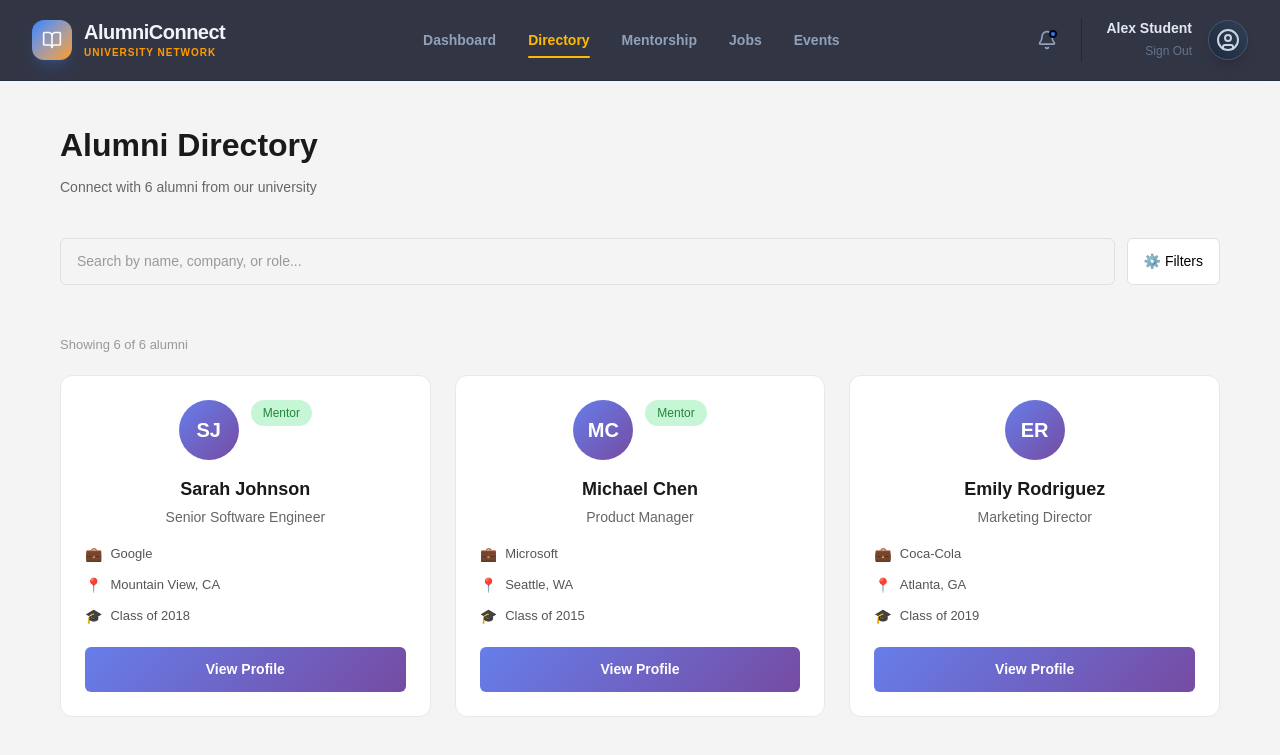
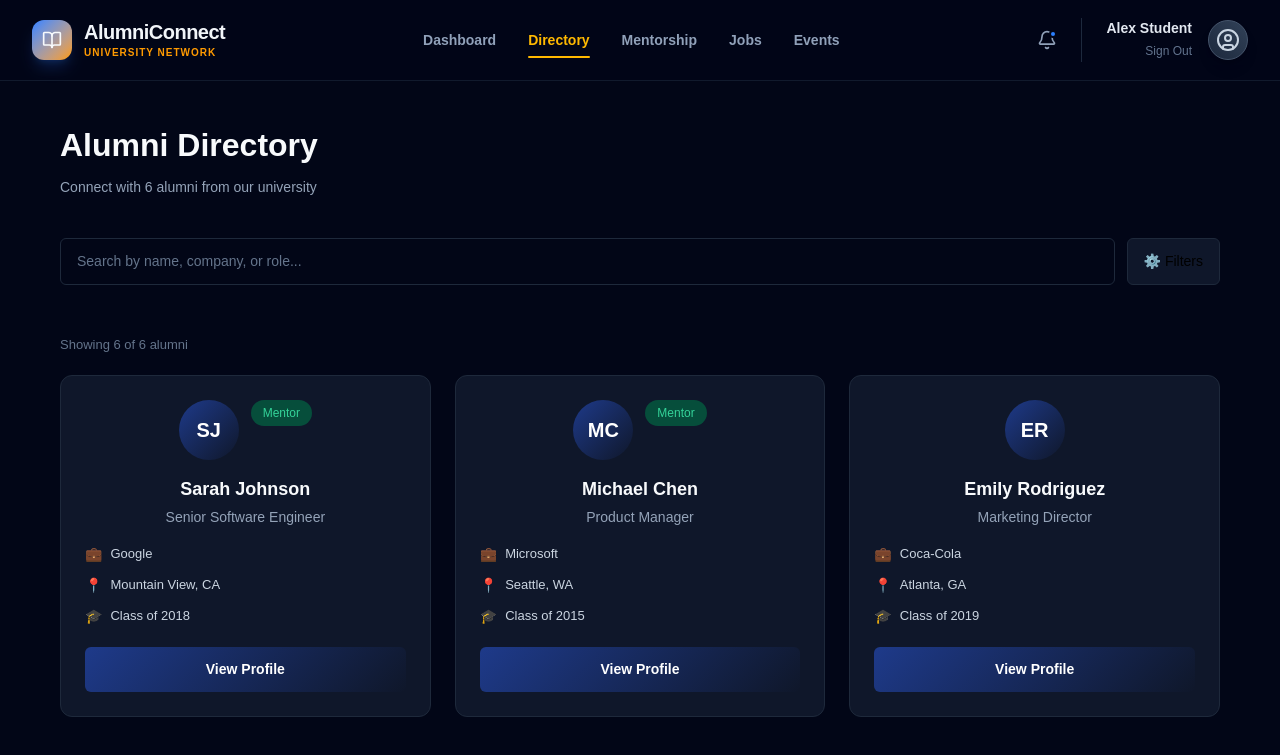
Before and after one commit to moonstruck2003/AlumniConnectDBMS, a React app in the folder frontend/: page /alumnidirectory in a window 1280 px wide. Shown: the top 755 px of the page. Built offline with nearby package versions, Linux system fonts and the light colour scheme; the HTML template or start-up script is replaced by a standard one.

Commit message:
style: apply global lavish dark theme across all components

```diff
--- a/frontend/src/App.css
+++ b/frontend/src/App.css
@@ -1,6 +1,6 @@
 .app-container {
-  background-color: #fafafa;
-  min-height: 100vh;
+  background-color: #020617; /* slate-950 */
+min-height: 100vh;
   font-family: sans-serif;
 }
 .dashboard-content {
@@ -39,29 +39,29 @@
   }
 }
 .activity-panel, .actions-panel {
-  background: white;
-  padding: 1.5rem;
+  background-color: #0f172a; /* slate-900 */
+padding: 1.5rem;
   border-radius: 12px;
-  border: 1px solid #f3f4f6;
+  border: 1px solid #1e293b; /* slate-800 */
 }
 .action-item {
   display: flex;
   justify-content: space-between;
   padding: 1rem;
-  border: 1px solid #f3f4f6;
-  border-radius: 8px;
+  border: 1px solid #1e293b; /* slate-800 */
+border-radius: 8px;
   margin-bottom: 0.8rem;
   cursor: pointer;
   font-size: 0.9rem;
   font-weight: 500;
 }
 .empty-state {
-  color: #9ca3af;
-  padding: 2rem 0;
+  color: #64748b; /* slate-500 */
+padding: 2rem 0;
   text-align: center;
 }
 h4 {
   margin-top: 0;
   margin-bottom: 1.2rem;
-  color: #111827;
+  color: #f8fafc; /* slate-50 */
 }
--- a/frontend/src/components/FilterModal.css
+++ b/frontend/src/components/FilterModal.css
@@ -12,8 +12,8 @@
 }
 
 .filter-modal {
-    background: white;
-    border-radius: 12px;
+    background-color: #0f172a; /* slate-900 */
+border-radius: 12px;
     width: 90%;
     max-width: 400px;
     box-shadow: 0 10px 40px rgba(0, 0, 0, 0.2);
@@ -30,7 +30,7 @@
 .modal-header h2 {
     font-size: 18px;
     margin: 0;
-    color: #1a1a1a;
+    color: #f8fafc; /* slate-50 */
 }
 
 .close-btn {
@@ -38,7 +38,7 @@
     border: none;
     font-size: 24px;
     cursor: pointer;
-    color: #999;
+    color: #64748b; /* slate-500 */
 }
 
 .modal-content {
@@ -53,18 +53,18 @@
     display: block;
     font-size: 14px;
     font-weight: 600;
-    color: #1a1a1a;
-    margin-bottom: 8px;
+    color: #f8fafc; /* slate-50 */
+margin-bottom: 8px;
 }
 
 .filter-select {
     width: 100%;
     padding: 10px 12px;
-    border: 1px solid #e0e0e0;
-    border-radius: 6px;
+    border: 1px solid #1e293b; /* slate-800 */
+border-radius: 6px;
     font-size: 14px;
-    background-color: white;
-    cursor: pointer;
+    background-color: #0f172a; /* slate-900 */
+cursor: pointer;
 }
 
 .filter-select:focus {
@@ -105,17 +105,17 @@
 }
 
 .btn-cancel {
-    background-color: #f0f0f0;
-    color: #1a1a1a;
+    background-color: #1e293b;
+    color: #f8fafc; /* slate-50 */
 }
 
 .btn-cancel:hover {
-    background-color: #e0e0e0;
+    background-color: #1e293b;
 }
 
 .btn-apply {
-    background: linear-gradient(135deg, #667eea 0%, #764ba2 100%);
-    color: white;
+    background: linear-gradient(135deg, #1e3a8a 0%, #0f172a 100%);
+    color: #ffffff;
 }
 
 .btn-apply:hover {
--- a/frontend/src/components/StatCard.css
+++ b/frontend/src/components/StatCard.css
@@ -1,8 +1,8 @@
 .card {
-  background: white;
-  padding: 1.5rem;
+  background-color: #0f172a; /* slate-900 */
+padding: 1.5rem;
   border-radius: 12px;
-  border: 1px solid #f3f4f6;
+  border: 1px solid #1e293b; /* slate-800 */
 }
 .card-header {
     display: flex;
@@ -24,8 +24,8 @@
 .card-body h3 {
     font-size: 1.5rem;
     font-weight: 800;
-    color: #111827;
-    margin: 0;
+    color: #f8fafc; /* slate-50 */
+margin: 0;
 }
 .card-body p {
     font-size: 0.8rem;
--- a/frontend/src/components/welcome.css
+++ b/frontend/src/components/welcome.css
@@ -2,8 +2,8 @@
   background: linear-gradient(90deg, #6366f1 0%, #a855f7 50%, #ec4899 100%);
   padding: 3.5rem;
   border-radius: 16px;
-  color: white;
-  margin-bottom: 2rem;
+  color: #ffffff;
+margin-bottom: 2rem;
   text-align: left;
 }
 
--- a/frontend/src/pages/AlumniCard.css
+++ b/frontend/src/pages/AlumniCard.css
@@ -1,7 +1,7 @@
 .alumni-card {
-    background: white;
-    border: 1px solid #e8e8e8;
-    border-radius: 12px;
+    background-color: #0f172a; /* slate-900 */
+border: 1px solid #1e293b; /* slate-800 */
+border-radius: 12px;
     padding: 24px;
     text-align: center;
     transition: box-shadow 0.3s ease;
@@ -24,9 +24,9 @@
     width: 60px;
     height: 60px;
     border-radius: 50%;
-    background: linear-gradient(135deg, #667eea 0%, #764ba2 100%);
-    color: white;
-    display: flex;
+    background: linear-gradient(135deg, #1e3a8a 0%, #0f172a 100%);
+    color: #ffffff;
+display: flex;
     align-items: center;
     justify-content: center;
     font-size: 20px;
@@ -34,8 +34,8 @@
 }
 
 .mentor-badge {
-    background-color: #c6f6d5;
-    color: #22863a;
+    background-color: #064e3b;
+    color: #34d399;
     padding: 4px 12px;
     border-radius: 20px;
     font-size: 12px;
@@ -46,13 +46,13 @@
     font-size: 18px;
     font-weight: 600;
     margin: 12px 0 4px;
-    color: #1a1a1a;
+    color: #f8fafc; /* slate-50 */
 }
 
 .alumni-title {
     font-size: 14px;
-    color: #666;
-    margin-bottom: 16px;
+    color: #94a3b8; /* slate-400 */
+margin-bottom: 16px;
 }
 
 .alumni-info {
@@ -68,7 +68,7 @@
     align-items: center;
     gap: 8px;
     font-size: 13px;
-    color: #555;
+    color: #cbd5e1; /* slate-300 */
 }
 
 .info-item .icon {
@@ -78,9 +78,9 @@
 .view-profile-btn {
     width: 100%;
     padding: 12px;
-    background: linear-gradient(135deg, #667eea 0%, #764ba2 100%);
-    color: white;
-    border: none;
+    background: linear-gradient(135deg, #1e3a8a 0%, #0f172a 100%);
+    color: #ffffff;
+border: none;
     border-radius: 6px;
     font-size: 14px;
     font-weight: 600;
--- a/frontend/src/pages/AlumniDirectory.css
+++ b/frontend/src/pages/AlumniDirectory.css
@@ -2,14 +2,14 @@ body {
     font-family: Arial, sans-serif;
     margin: 0;
     padding: 0;
-    background-color: #f4f4f4;
+    background-color: #020617; /* slate-950 */
 }
 
 .alumni-directory {
     max-width: 1200px;
     margin: 20px auto;
     padding: 20px;
-    background: white;
+    background-color: #0f172a; /* slate-900 */
 border-radius: 8px;
     box-shadow: 0 2px 10px rgba(0, 0, 0, 0.1);
 }
@@ -19,11 +19,11 @@ body {
 }
 
 .alumni-card {
-    border: 1px solid #ddd;
+    border: 1px solid #1e293b; /* slate-800 */
 border-radius: 5px;
     padding: 15px;
     margin-bottom: 15px;
-    background-color: #fff;
+    background-color: #0f172a; /* slate-900 */
 transition: transform 0.2s;
 }
 
@@ -38,7 +38,7 @@ body {
 
 .alumni-details {
     font-size: 1em;
-    color: #555;
+    color: #cbd5e1; /* slate-300 */
 }
 
 .alumni-directory-container {
@@ -55,12 +55,12 @@ body {
     font-size: 32px;
     font-weight: 600;
     margin-bottom: 8px;
-    color: #1a1a1a;
+    color: #f8fafc; /* slate-50 */
 }
 
 .alumni-directory-header p {
     font-size: 14px;
-    color: #666;
+    color: #94a3b8; /* slate-400 */
 }
 
 .alumni-directory-filters {
@@ -78,10 +78,10 @@ body {
 
 .industry-dropdown {
     padding: 10px 15px;
-    border: 1px solid #e0e0e0;
+    border: 1px solid #1e293b; /* slate-800 */
 border-radius: 6px;
     font-size: 14px;
-    background-color: white;
+    background-color: #0f172a; /* slate-900 */
 cursor: pointer;
 }
 
@@ -99,7 +99,7 @@ body {
 
 .alumni-count {
     font-size: 13px;
-    color: #999;
+    color: #64748b; /* slate-500 */
 margin-bottom: 20px;
 }
 
@@ -128,8 +128,8 @@ body {
 }
 
 .alumni-card {
-    background: white;
-    border: 1px solid #e8e8e8;
+    background-color: #0f172a; /* slate-900 */
+border: 1px solid #1e293b; /* slate-800 */
 border-radius: 12px;
     padding: 24px;
     text-align: center;
@@ -153,8 +153,8 @@ body {
     width: 60px;
     height: 60px;
     border-radius: 50%;
-    background: linear-gradient(135deg, #667eea 0%, #764ba2 100%);
-    color: white;
+    background: linear-gradient(135deg, #1e3a8a 0%, #0f172a 100%);
+    color: #ffffff;
 display: flex;
     align-items: center;
     justify-content: center;
@@ -163,8 +163,8 @@ body {
 }
 
 .mentor-badge {
-    background-color: #c6f6d5;
-    color: #22863a;
+    background-color: #064e3b;
+    color: #34d399;
     padding: 4px 12px;
     border-radius: 20px;
     font-size: 12px;
@@ -175,12 +175,12 @@ body {
     font-size: 18px;
     font-weight: 600;
     margin: 12px 0 4px;
-    color: #1a1a1a;
+    color: #f8fafc; /* slate-50 */
 }
 
 .alumni-title {
     font-size: 14px;
-    color: #666;
+    color: #94a3b8; /* slate-400 */
 margin-bottom: 16px;
 }
 
@@ -197,7 +197,7 @@ body {
     align-items: center;
     gap: 8px;
     font-size: 13px;
-    color: #555;
+    color: #cbd5e1; /* slate-300 */
 }
 
 .info-item .icon {
@@ -207,8 +207,8 @@ body {
 .view-profile-btn {
     width: 100%;
     padding: 12px;
-    background: linear-gradient(135deg, #667eea 0%, #764ba2 100%);
-    color: white;
+    background: linear-gradient(135deg, #1e3a8a 0%, #0f172a 100%);
+    color: #ffffff;
 border: none;
     border-radius: 6px;
     font-size: 14px;
@@ -231,14 +231,14 @@ body {
 .search-input {
     flex: 1;
     padding: 12px 16px;
-    border: 1px solid #e0e0e0;
+    border: 1px solid #1e293b; /* slate-800 */
 border-radius: 6px;
     font-size: 14px;
     outline: none;
 }
 
 .search-input::placeholder {
-    color: #999;
+    color: #64748b; /* slate-500 */
 }
 
 .search-input:focus {
@@ -247,8 +247,8 @@ body {
 
 .filters-btn {
     padding: 12px 16px;
-    background-color: white;
-    border: 1px solid #e0e0e0;
+    background-color: #0f172a; /* slate-900 */
+border: 1px solid #1e293b; /* slate-800 */
 border-radius: 6px;
     cursor: pointer;
     font-size: 14px;
@@ -256,5 +256,5 @@ body {
 }
 
 .filters-btn:hover {
-    background-color: #f5f5f5;
+    background-color: #1e293b; /* slate-800 */
 }
--- a/frontend/src/pages/Mentorship.css
+++ b/frontend/src/pages/Mentorship.css
@@ -12,12 +12,12 @@
     font-size: 32px;
     font-weight: 600;
     margin-bottom: 8px;
-    color: #1a1a1a;
+    color: #f8fafc; /* slate-50 */
 }
 
 .mentorship-header p {
     font-size: 14px;
-    color: #666;
+    color: #94a3b8; /* slate-400 */
 }
 
 .mentorship-stats {
@@ -32,16 +32,16 @@
     align-items: center;
     gap: 16px;
     padding: 20px;
-    background: linear-gradient(135deg, #f5f0ff 0%, #f0f4ff 100%);
+    background: linear-gradient(135deg, #3b0764 0%, #0f172a 100%);
     border-radius: 12px;
 }
 
 .stat-card:nth-child(2) {
-    background: linear-gradient(135deg, #f0fff4 0%, #e0f7f1 100%);
+    background: linear-gradient(135deg, #064e3b 0%, #0f172a 100%);
 }
 
 .stat-card:nth-child(3) {
-    background: linear-gradient(135deg, #fff9e6 0%, #ffe8cc 100%);
+    background: linear-gradient(135deg, #78350f 0%, #0f172a 100%);
 }
 
 .stat-icon {
@@ -56,19 +56,19 @@
 .stat-value {
     font-size: 24px;
     font-weight: 600;
-    color: #1a1a1a;
+    color: #f8fafc; /* slate-50 */
 }
 
 .stat-label {
     font-size: 12px;
-    color: #666;
+    color: #94a3b8; /* slate-400 */
 }
 
 .mentorship-tabs {
     display: flex;
     gap: 0;
     margin-bottom: 30px;
-    border-bottom: 1px solid #e0e0e0;
+    border-bottom: 1px solid #1e293b;
 }
 
 .tab {
@@ -78,13 +78,13 @@
     border-bottom: 3px solid transparent;
     font-size: 14px;
     font-weight: 500;
-    color: #666;
-    cursor: pointer;
+    color: #94a3b8; /* slate-400 */
+cursor: pointer;
     transition: all 0.3s ease;
 }
 
 .tab:hover {
-    color: #1a1a1a;
+    color: #f8fafc; /* slate-50 */
 }
 
 .tab.active {
@@ -101,8 +101,8 @@
 .empty-state {
     text-align: center;
     padding: 60px 20px;
-    color: #999;
-    font-size: 16px;
+    color: #64748b; /* slate-500 */
+font-size: 16px;
 }
 
 @media (max-width: 768px) {
--- a/frontend/src/pages/SearchFilter.css
+++ b/frontend/src/pages/SearchFilter.css
@@ -7,14 +7,14 @@
 .search-input {
     flex: 1;
     padding: 12px 16px;
-    border: 1px solid #e0e0e0;
-    border-radius: 6px;
+    border: 1px solid #1e293b; /* slate-800 */
+border-radius: 6px;
     font-size: 14px;
     outline: none;
 }
 
 .search-input::placeholder {
-    color: #999;
+    color: #64748b; /* slate-500 */
 }
 
 .search-input:focus {
@@ -23,14 +23,14 @@
 
 .filters-btn {
     padding: 12px 16px;
-    background-color: white;
-    border: 1px solid #e0e0e0;
-    border-radius: 6px;
+    background-color: #0f172a; /* slate-900 */
+border: 1px solid #1e293b; /* slate-800 */
+border-radius: 6px;
     cursor: pointer;
     font-size: 14px;
     transition: background-color 0.3s ease;
 }
 
 .filters-btn:hover {
-    background-color: #f5f5f5;
+    background-color: #1e293b; /* slate-800 */
 }
```
Also changed, not shown: frontend/src/components/navbar.css (+8 -8 lines), frontend/src/pages/Login.jsx (+14 -14 lines), frontend/src/pages/MentorCard.css (+20 -20 lines), frontend/src/pages/Signup.jsx (+20 -20 lines). Lines whose indentation alone changed are shown as unchanged.
